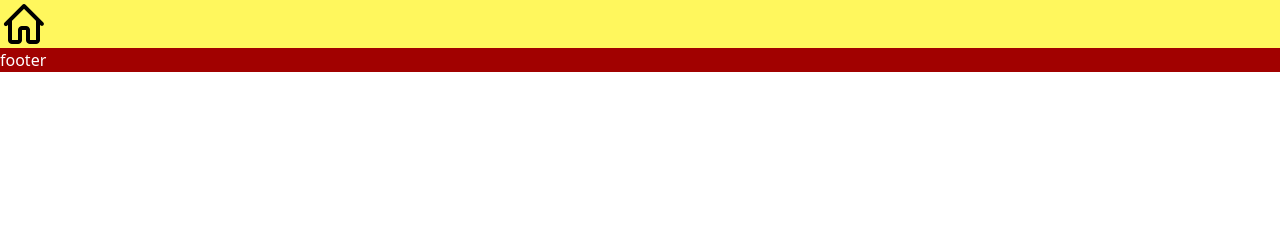
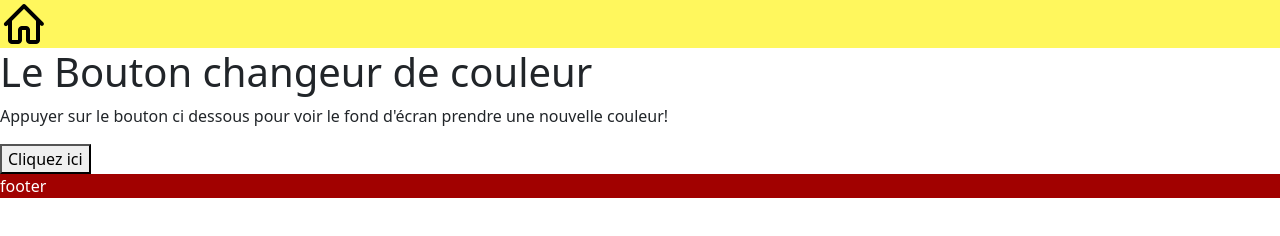
Before and after one commit to lolox7/Personal-projects, a plain HTML site: page background_color_changer.html in a window 1280 px wide. Drawn offline with nearby package versions, Linux system fonts and the light colour scheme.

Commit message:
ajout de la fonctionalité du bouton changeur de couleur

```diff
--- a/background_color_changer.html
+++ b/background_color_changer.html
@@ -20,13 +20,22 @@
 
         </nav>
     </header>
-    <main>
+    <main id="main_color_changer">
+        <section>
+            <h1>
+                Le Bouton changeur de couleur
+            </h1>
+            <p>Appuyer sur le bouton ci dessous pour voir le fond d'écran prendre une nouvelle couleur! </p>
+            <button onclick="color_change()" >Cliquez ici</button>
+        </section>
 
     </main>
     <footer>
         footer
     </footer>
-    <!-- ajoute la partie javascript de -->
+    <!-- ajoute mon javascript -->
+    <script src="javascript.js"></script>
+    <!-- ajoute la partie javascript de bootstrap-->
     <script src="https://cdn.jsdelivr.net/npm/bootstrap@5.3.3/dist/js/bootstrap.bundle.min.js"
     integrity="sha384-YvpcrYf0tY3lHB60NNkmXc5s9fDVZLESaAA55NDzOxhy9GkcIdslK1eN7N6jIeHz" crossorigin="anonymous"></script>
 </body>
--- a/javascript.js
+++ b/javascript.js
@@ -0,0 +1,10 @@
+function color_change() {
+    var r = Math.round(Math.random()*255);
+    r = String(r)
+    var g = Math.round(Math.random()*255);
+    g = String(g)
+    var b = Math.round(Math.random()*255);
+    b = String(b)
+    document.getElementById("main_color_changer").style.backgroundColor = 'rgb(' + r + ',' + g + ',' + b + ')';
+return console.log("done");
+}
--- a/style.css
+++ b/style.css
@@ -1,6 +1,6 @@
 header {
     background-color: #FFF75D;
-    color: white;
+    color:rgb(255, 255, 255)
 }
 
 footer {
```
